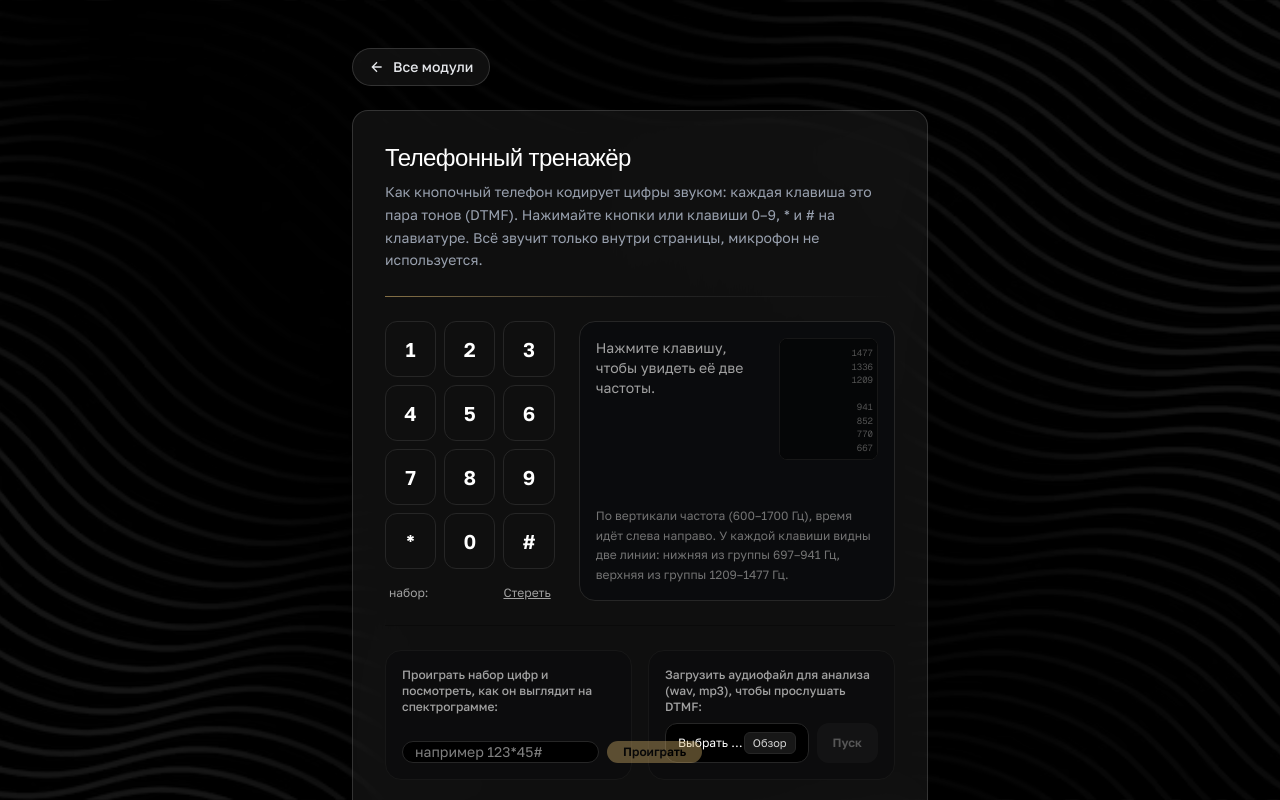
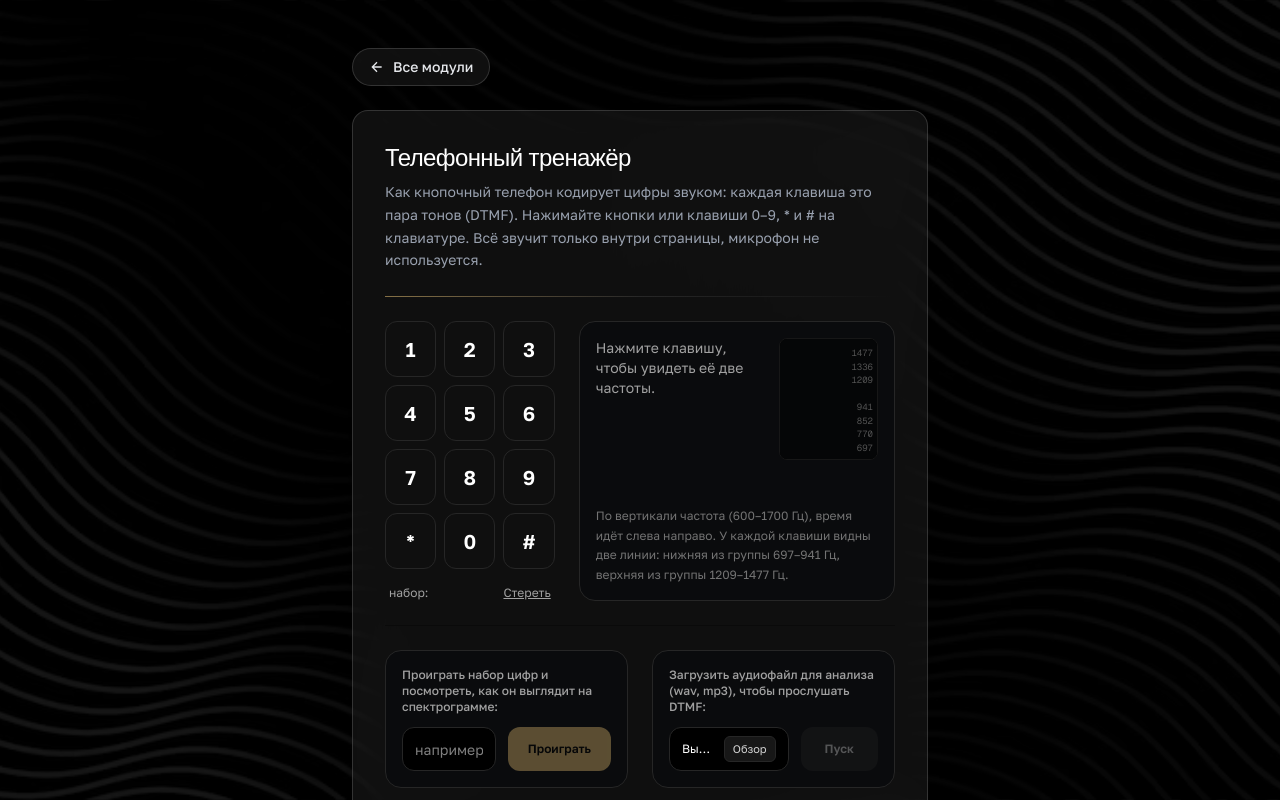
Before and after one commit to bakelitefederation-cmyk/Uroboros, a Next.js app: page /dtmf in a window 1280 px wide. Shown: the top 800 px of the page. Built offline with nearby package versions, Linux system fonts and the light colour scheme; a web font is replaced by a local one.

Commit message:
господи спаси

```diff
--- a/app/dtmf/page.tsx
+++ b/app/dtmf/page.tsx
@@ -286,7 +286,7 @@ export default function DtmfTrainer() {
     setScore({ ok: 0, total: 0 });
   }
 
-  // Безопасный деструктуринг (защищен от срезов двоеточий парсером)
+  // Безопасный расчет частот для рендера (защищен от вырезания двоеточий парсером)
   const currentFreqs = last ? freqsOf(last) : Array(2).fill(0);
   const lo = currentFreqs[0];
   const hi = currentFreqs[1];
@@ -345,7 +345,7 @@ export default function DtmfTrainer() {
             <div className="relative border border-neutral-900 rounded-lg overflow-hidden bg-black">
               <canvas ref={canvasRef} width={200} height={120} className="block" />
               <div className="absolute right-1 bottom-1 text-[9px] text-neutral-600 pointer-events-none text-right font-mono">
-                1477<br />1336<br />1209<br /><br />941<br />852<br />770<br />667
+                1477<br />1336<br />1209<br /><br />941<br />852<br />770<br />697
               </div>
             </div>
           </div>
@@ -357,26 +357,26 @@ export default function DtmfTrainer() {
       </div>
 
       {/* Инструменты: генератор последовательности и ЗАГРУЗКА АУДИО */}
-      <div className="mt-6 grid gap-4 md:grid-cols-2 pt-6 border-t border-neutral-950">
+      <div className="mt-6 grid gap-6 md:grid-cols-2 pt-6 border-t border-neutral-950">
 
         {/* Проигрывание строки */}
-        <div className="border border-neutral-900 rounded-2xl p-4 bg-[#0a0b0d]/50 flex flex-col justify-between">
-          <label className="block text-xs font-medium text-neutral-400 mb-2">
+        <div className="border border-neutral-800 rounded-2xl p-4 bg-[#0a0b0d] flex flex-col justify-between min-h-[120px]">
+          <label className="block text-xs font-medium text-neutral-400 mb-3">
             Проиграть набор цифр и посмотреть, как он выглядит на спектрограмме:
           </label>
-          <div className="flex gap-2">
+          <div className="grid grid-cols-[1fr_auto] gap-3 items-center">
             <input
               type="text"
               value={seqInput}
               onChange={(e) => setSeqInput(e.target.value)}
               placeholder="например 123*45#"
               disabled={playing}
-              className="flex-1 bg-black border border-neutral-800 rounded-xl px-3 text-sm text-white focus:outline-none focus:border-neutral-700 disabled:opacity-50"
+              className="w-full h-11 bg-black border border-neutral-800 rounded-xl px-3 text-sm text-white focus:outline-none focus:border-neutral-700 disabled:opacity-50"
             />
             <button
               onClick={playSequence}
               disabled={playing || !seqInput}
-              className="bg-[#d4b16a] hover:bg-[#c2a05d] text-black text-xs font-semibold px-4 rounded-xl transition-colors disabled:opacity-40"
+              className="h-11 bg-[#d4b16a] hover:bg-[#c2a05d] text-black text-xs font-semibold px-5 rounded-xl transition-colors disabled:opacity-40 whitespace-nowrap"
             >
               {playing ? "Играет..." : "Проиграть"}
             </button>
@@ -384,13 +384,13 @@ export default function DtmfTrainer() {
         </div>
 
         {/* ЗАГРУЗКА И ДЕКОДИРОВАНИЕ АУДИОФАЙЛА */}
-        <div className="border border-neutral-900 rounded-2xl p-4 bg-[#0a0b0d]/50 flex flex-col justify-between">
-          <label className="block text-xs font-medium text-neutral-400 mb-2">
+        <div className="border border-neutral-800 rounded-2xl p-4 bg-[#0a0b0d] flex flex-col justify-between min-h-[120px]">
+          <label className="block text-xs font-medium text-neutral-400 mb-3">
             Загрузить аудиофайл для анализа (wav, mp3), чтобы прослушать DTMF:
           </label>
-          <div className="flex gap-2">
-            <label className="flex-1 flex items-center justify-between bg-black border border-neutral-800 rounded-xl px-3 h-10 text-sm text-neutral-400 cursor-pointer hover:border-neutral-700 transition-colors overflow-hidden">
-              <span className="truncate max-w-[140px] text-xs text-white">
+          <div className="grid grid-cols-[1fr_auto] gap-3 items-center">
+            <label className="flex items-center justify-between bg-black border border-neutral-800 rounded-xl px-3 h-11 text-sm text-neutral-400 cursor-pointer hover:border-neutral-700 transition-colors overflow-hidden">
+              <span className="truncate pr-2 text-xs text-white max-w-[120px] sm:max-w-[180px]">
                 {fileName ? fileName : "Выбрать файл..."}
               </span>
               <input
@@ -399,12 +399,12 @@ export default function DtmfTrainer() {
                 onChange={handleFileUpload}
                 className="hidden"
               />
-              <span className="text-[11px] bg-neutral-900 text-neutral-300 px-2 py-0.5 rounded-md border border-neutral-800 select-none">Обзор</span>
+              <span className="text-[11px] bg-neutral-900 text-neutral-300 px-2 py-1 rounded-md border border-neutral-800 select-none flex-shrink-0">Обзор</span>
             </label>
             <button
               onClick={playAudioFile}
               disabled={!audioBufferRef.current || isDecoding}
-              className={`text-xs font-semibold px-4 h-10 rounded-xl transition-colors ${
+              className={`text-xs font-semibold px-6 h-11 rounded-xl transition-colors whitespace-nowrap ${
                 isFilePlaying
                   ? "bg-red-900/40 text-red-200 border border-red-800 hover:bg-red-900/60"
                   : "bg-neutral-800 hover:bg-neutral-700 text-white disabled:opacity-30"
```
